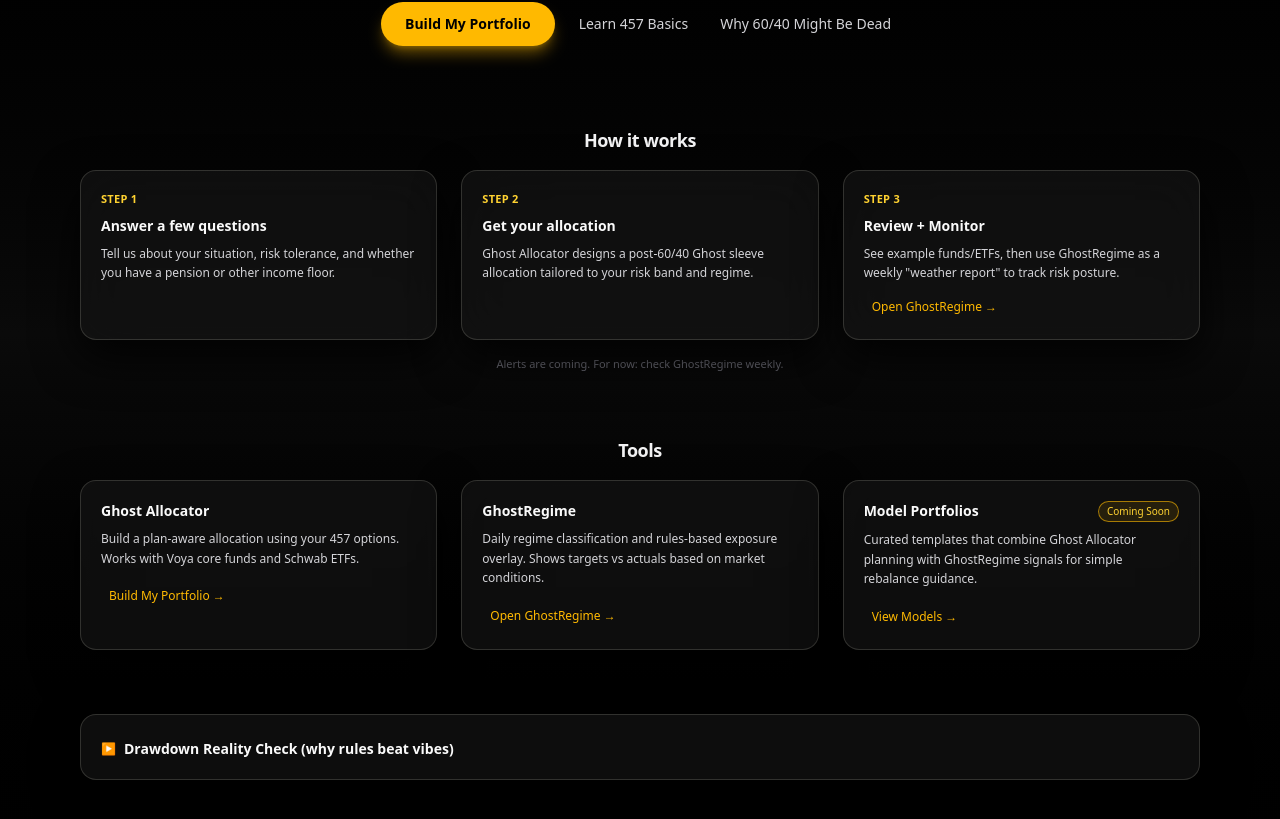
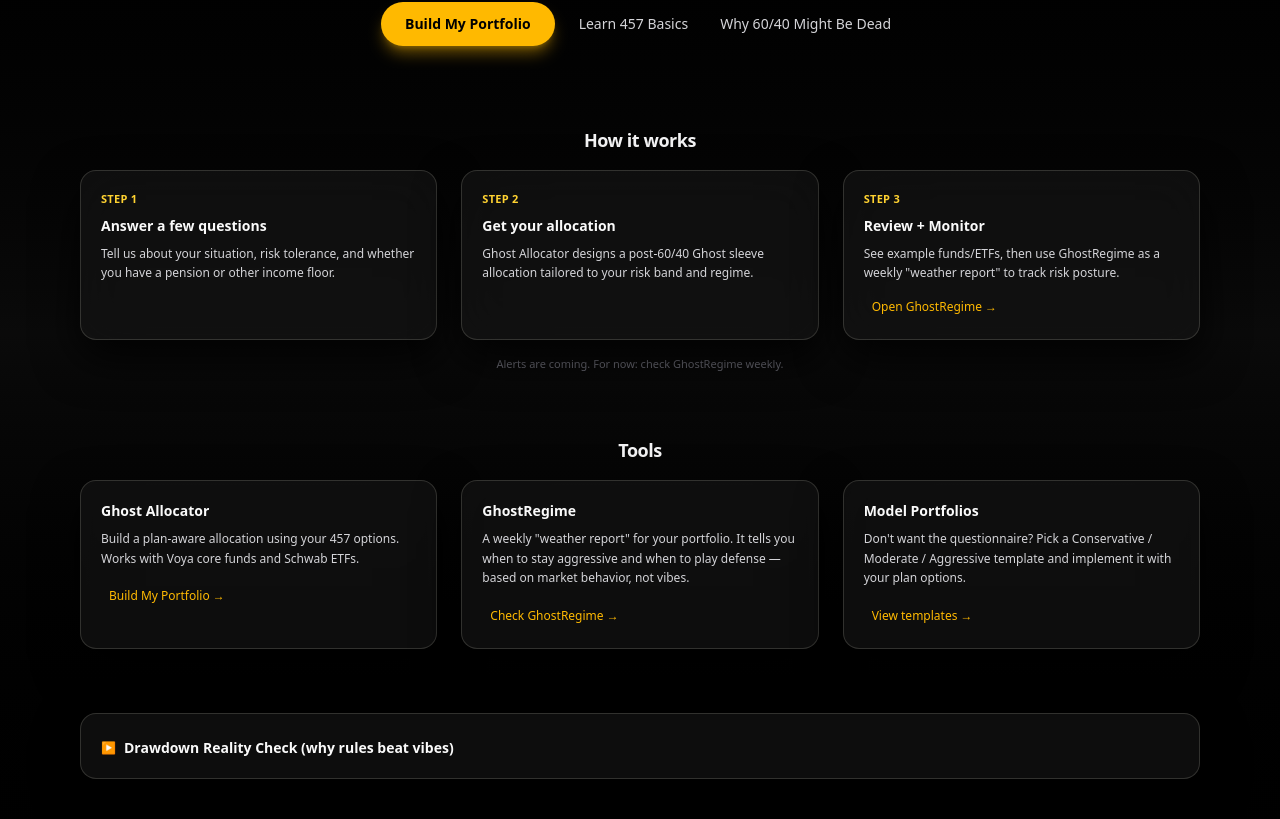
Before and after one commit to firemansghost/ghost-allocator, a Next.js app: page / in a window 1280 px wide. Shown: the part 387-1206 px from the top of the page. Built offline with nearby package versions, Linux system fonts and the light colour scheme; no server answers.

Commit message:
Homepage copy polish: GhostRegime + Model Portfolios normie-friendly
- GhostRegime: weather-report description, CTA 'Check GhostRegime →'
- Model Portfolios: remove Coming Soon badge, template copy, CTA 'View templates →'
- TASK_LOG entry

Made-with: Cursor

```diff
--- a/app/page.tsx
+++ b/app/page.tsx
@@ -106,30 +106,25 @@ export default function HomePage() {
           <GlassCard className="p-4 sm:p-5 transition transform hover:-translate-y-1 hover:border-amber-400/60 hover:shadow-[0_20px_60px_rgba(0,0,0,0.9)]">
             <h3 className="text-sm font-semibold text-zinc-50">GhostRegime</h3>
             <p className="mt-2 text-xs text-zinc-300 leading-relaxed">
-              Daily regime classification and rules-based exposure overlay. Shows targets vs actuals based on market conditions.
+              A weekly &quot;weather report&quot; for your portfolio. It tells you when to stay aggressive and when to play defense — based on market behavior, not vibes.
             </p>
             <Link
               href="/ghostregime"
               className="mt-4 inline-flex items-center text-xs font-medium text-amber-400 hover:text-amber-300 underline-offset-4 hover:underline focus-visible:outline-none focus-visible:ring-2 focus-visible:ring-amber-400/60 focus-visible:ring-offset-2 focus-visible:ring-offset-zinc-950 rounded px-2 py-1"
             >
-              Open GhostRegime →
+              Check GhostRegime →
             </Link>
           </GlassCard>
           <GlassCard className="p-4 sm:p-5 transition transform hover:-translate-y-1 hover:border-amber-400/60 hover:shadow-[0_20px_60px_rgba(0,0,0,0.9)]">
-            <div className="flex items-start justify-between">
-              <h3 className="text-sm font-semibold text-zinc-50">Model Portfolios</h3>
-              <span className="inline-flex items-center rounded-full border border-amber-400/60 bg-amber-400/10 px-2 py-0.5 text-[10px] font-medium text-amber-300">
-                Coming Soon
-              </span>
-            </div>
+            <h3 className="text-sm font-semibold text-zinc-50">Model Portfolios</h3>
             <p className="mt-2 text-xs text-zinc-300 leading-relaxed">
-              Curated templates that combine Ghost Allocator planning with GhostRegime signals for simple rebalance guidance.
+              Don&apos;t want the questionnaire? Pick a Conservative / Moderate / Aggressive template and implement it with your plan options.
             </p>
             <Link
               href="/models"
               className="mt-4 inline-flex items-center text-xs font-medium text-amber-400 hover:text-amber-300 underline-offset-4 hover:underline focus-visible:outline-none focus-visible:ring-2 focus-visible:ring-amber-400/60 focus-visible:ring-offset-2 focus-visible:ring-offset-zinc-950 rounded px-2 py-1"
             >
-              View Models →
+              View templates →
             </Link>
           </GlassCard>
         </div>
```
Also changed, not shown: 1 other file (tests, documents, lock files or other folders).
